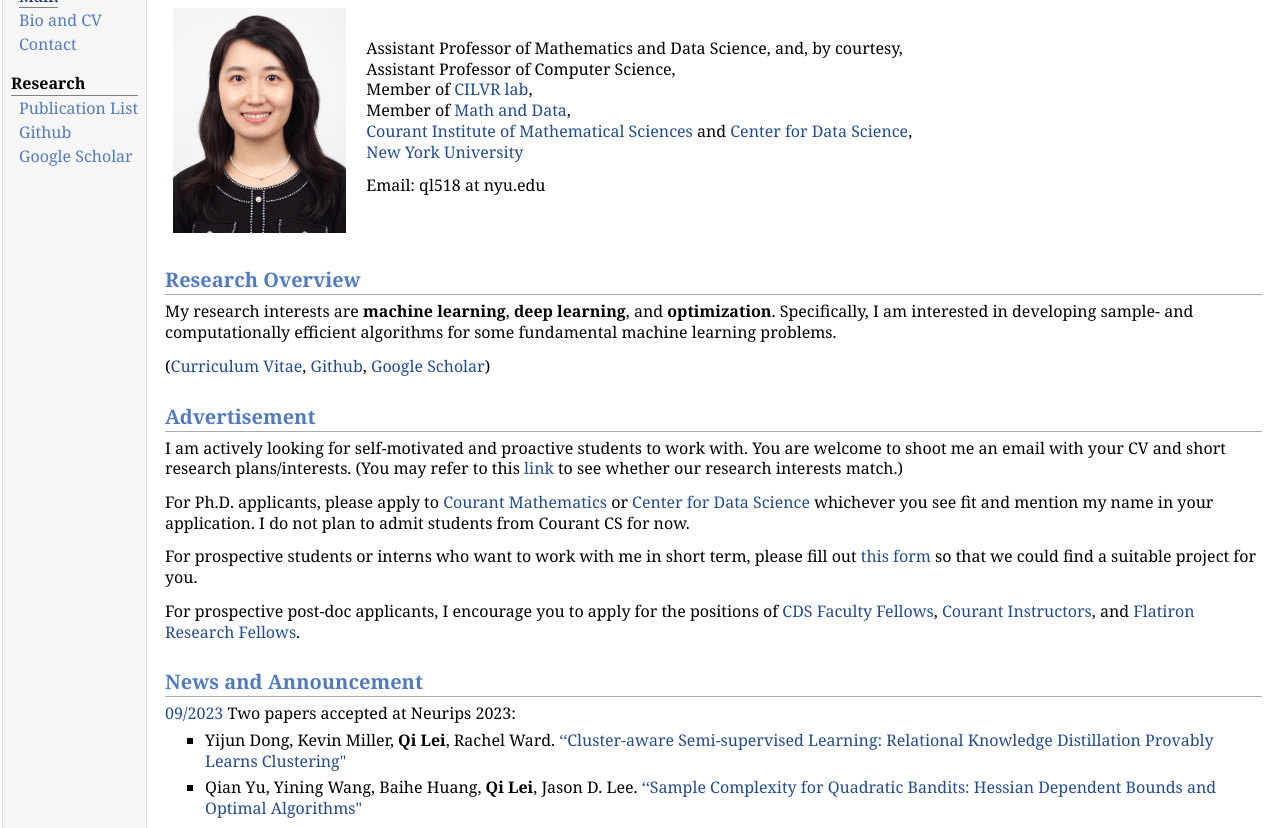
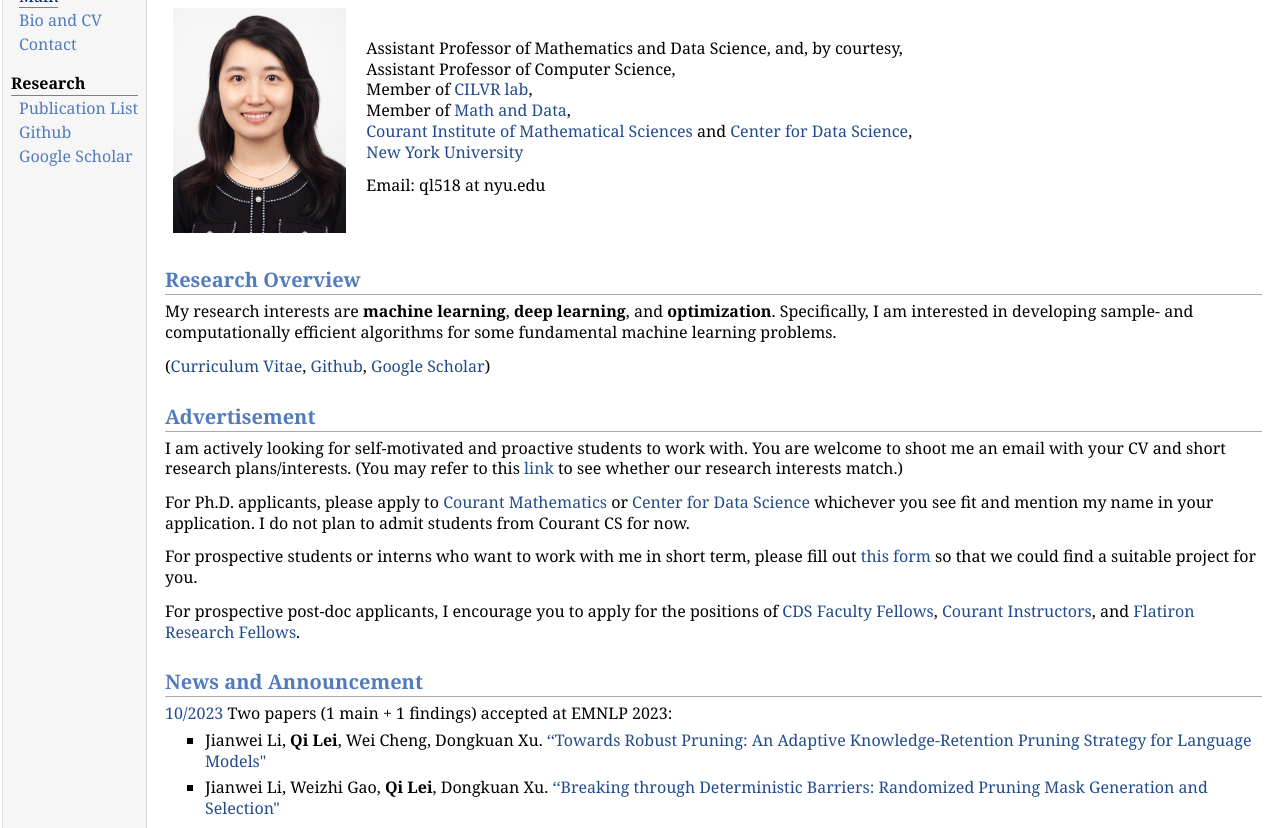
Before and after one commit to cecilialeiqi/cecilialeiqi.github.io, a plain HTML site: page index.html in a window 1280 px wide. Shown: the part 68-896 px from the top of the page. Drawn offline with Linux system fonts and the light colour scheme.

Commit message:
10122023

```diff
--- a/index.html
+++ b/index.html
@@ -52,6 +52,13 @@ Member of <a href="https://mad.cds.nyu.edu/">Math and Data</a>,<br />
 <p>For prospective students or interns who want to work with me in short term, please fill out <a href="https://forms.gle/bfV5598RaBkrEvMi7">this form</a> so that we could find a suitable project for you. </p>
 <p>For prospective post-doc applicants, I encourage you to apply for the positions of <a href="https://cds.nyu.edu/fellowsjobs/">CDS Faculty Fellows</a>, <a href="https://math.nyu.edu/dynamic/research/postdoctoral-and-visitor-programs/">Courant Instructors</a>, and <a href="https://www.simonsfoundation.org/grant/flatiron-research-fellow-opportunities/">Flatiron Research Fellows</a>. </p>
 <h2>News and Announcement</h2>
+<p><a href="10/2023">10/2023</a> Two papers (1 main + 1 findings) accepted at EMNLP 2023:</p>
+<ul>
+<li><p>Jianwei Li, <b>Qi Lei</b>, Wei Cheng, Dongkuan Xu. <a href="cecilialeiqi.github.io">&lsquo;&lsquo;Towards Robust Pruning: An Adaptive Knowledge-Retention Pruning Strategy for Language Models"</a></p>
+</li>
+<li><p>Jianwei Li, Weizhi Gao, <b>Qi Lei</b>, Dongkuan Xu. <a href="cecilialeiqi.github.io">&lsquo;&lsquo;Breaking through Deterministic Barriers: Randomized Pruning Mask Generation and Selection"</a> </p>
+</li>
+</ul>
 <p><a href="09/2023">09/2023</a> Two papers accepted at Neurips 2023:</p>
 <ul>
 <li><p>Yijun Dong, Kevin Miller, <b>Qi Lei</b>, Rachel Ward. <a href="https://arxiv.org/pdf/2307.11030">&lsquo;&lsquo;Cluster-aware Semi-supervised Learning: Relational Knowledge Distillation Provably Learns Clustering"</a></p>
@@ -105,7 +112,7 @@ Member of <a href="https://mad.cds.nyu.edu/">Math and Data</a>,<br />
 <p>1. Rashish Tandon, <b>Qi Lei</b>, Alexandros G. Dimakis, Nikos Karampatziakis, <a href="https://arxiv.org/abs/1612.03301">&ldquo;Gradient Coding: Avoiding Stragglers in Distributed Learning&rdquo;</a>, <i>Proc. of International Conference of Machine Learning (ICML), 2017</i> <a href="https://github.com/rashisht1/gradient_coding">(code)</a></p>
 <div id="footer">
 <div id="footer-text">
-Page generated 2023-09-22 17:38:25 Eastern Daylight Time, by <a href="http://jemdoc.jaboc.net/">jemdoc</a>.
+Page generated 2023-10-12 19:32:53 Eastern Daylight Time, by <a href="http://jemdoc.jaboc.net/">jemdoc</a>.
 </div>
 </div>
 </td>
```
Also changed, not shown: 1 other file.
